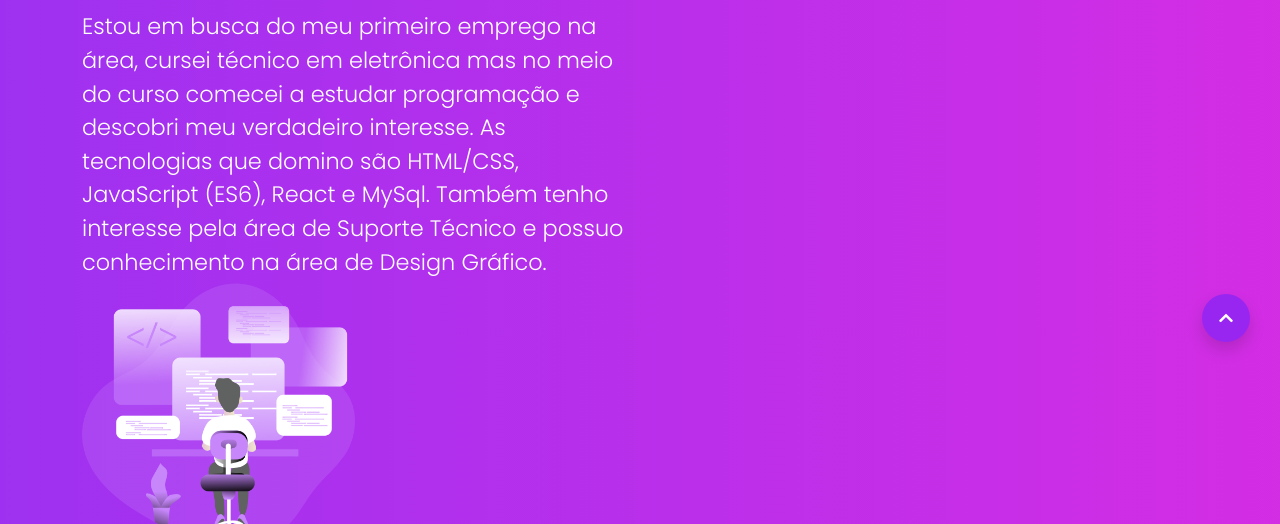
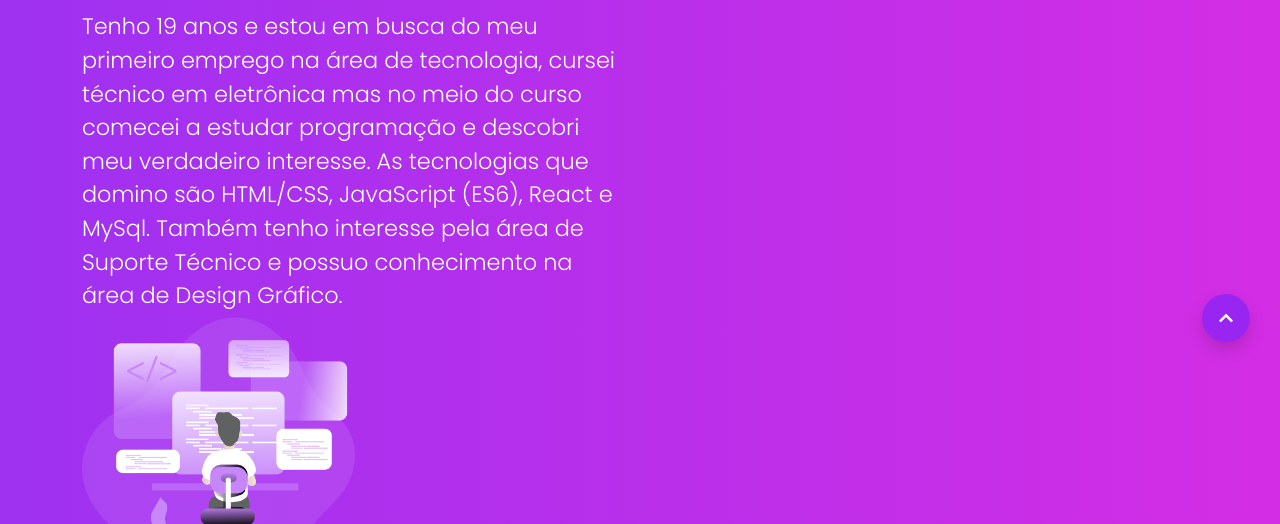
Before and after one commit to prodbyvinx/prodbyvinx.github.io, a website: page index.html in a window 1280 px wide. Shown: the part 428-952 px from the top of the page. Drawn offline with nearby package versions, Linux system fonts and the light colour scheme; files that its build step writes are made by us from their sources.

Commit message:
Update 4

```diff
--- a/index.html
+++ b/index.html
@@ -45,7 +45,7 @@
         <h1 class="display-2">
           <span class="display-2--intro">Olá, me chamo Vinícius</span>
           <span class="display-2--description lh-base">
-            Estou em busca do meu primeiro emprego na área, cursei técnico em eletrônica mas
+            Tenho 19 anos e estou em busca do meu primeiro emprego na área de tecnologia, cursei técnico em eletrônica mas
 no meio do curso comecei a estudar programação e descobri meu verdadeiro
 interesse. As tecnologias que domino são HTML/CSS, JavaScript (ES6), React e
 MySql. Também tenho interesse pela área de Suporte Técnico e possuo
```
